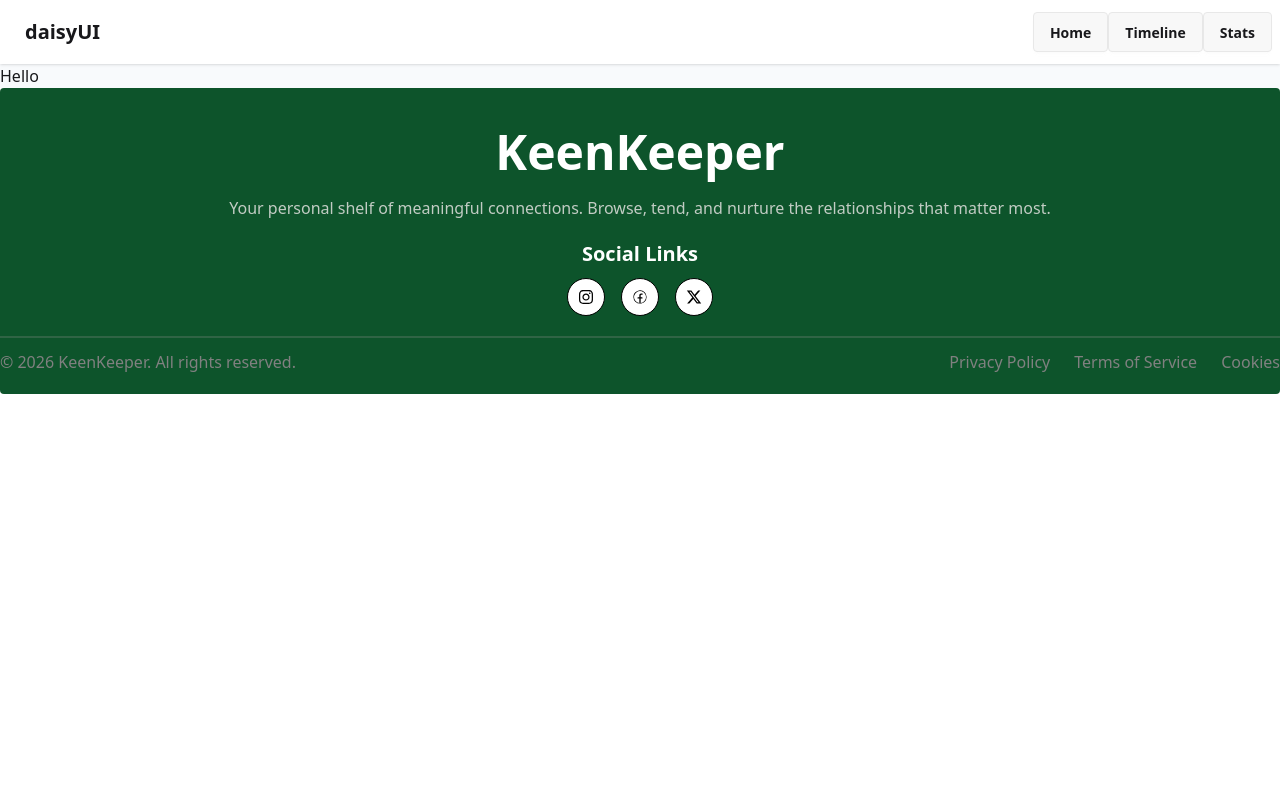
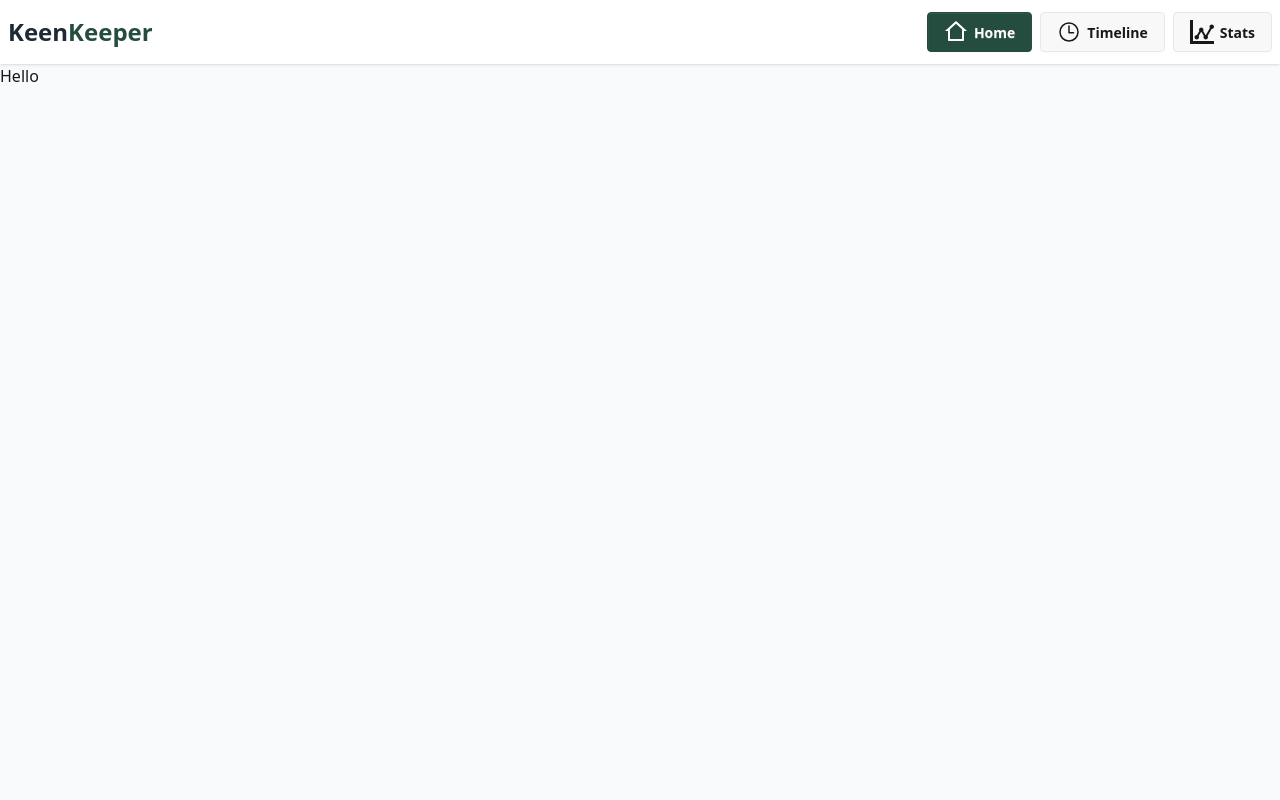
Before and after one commit to SAHIDUL-ISLAM/KeenKeeper, a Next.js app: page / in a window 1280 px wide. Shown: the top 800 px of the page. Built offline with nearby package versions, Linux system fonts and the light colour scheme.

Commit message:
Navbar added

```diff
--- a/src/app/page.js
+++ b/src/app/page.js
@@ -2,7 +2,7 @@
 
 export default function Home() {
   return (
-    <div>
+    <div className="h-screen">
       <h1>Hello</h1>
     </div>
   );
--- a/src/components/Navbar.jsx
+++ b/src/components/Navbar.jsx
@@ -1,17 +1,48 @@
+'use client'
+
 import Link from 'next/link';
 import React from 'react';
+import { usePathname } from 'next/navigation';
+import { ImStatsDots } from 'react-icons/im';
+import { IoTimeOutline } from 'react-icons/io5';
+import { RiHome2Line } from 'react-icons/ri';
+
+const navItems = [
+    { href: '/', label: 'Home', icon: <RiHome2Line /> },
+    { href: '/timeline', label: 'Timeline', icon: <IoTimeOutline /> },
+    { href: '/stats', label: 'Stats', icon: <ImStatsDots /> },
+];
 
 const Navbar = () => {
+    const pathname = usePathname();
+
     return (
         <div>
             <div className="navbar bg-base-100 shadow-sm">
                 <div className="navbar-start">
-                    <a className="btn btn-ghost text-xl">daisyUI</a>
+                    <Link href={"/"}>
+                        <h1 className="text-2xl font-bold text-[#244D3F]">
+                            <span className='font-extrabold text-[#1F2937]'>Keen</span>Keeper
+                        </h1>
+                    </Link>
                 </div>
-                <div className="navbar-end">
-                    <Link href={"/"} className='btn'>Home</Link>
-                    <Link href={"/timeline"} className='btn'>Timeline</Link>
-                    <Link href={"/stats"} className='btn'>Stats</Link>
+                <div className="navbar-end gap-2">
+                    {navItems.map((item) => {
+                        const isActive = item.href === '/'
+                            ? pathname === '/'
+                            : pathname.startsWith(item.href);
+
+                        return (
+                            <Link
+                                key={item.href}
+                                href={item.href}
+                                className={`btn ${isActive ? 'bg-[#244D3F] text-white border-[#244D3F]' : ''}`}
+                            >
+                                <span className='text-2xl'>{item.icon}</span>
+                                {item.label}
+                            </Link>
+                        );
+                    })}
                 </div>
             </div>
         </div>
```
